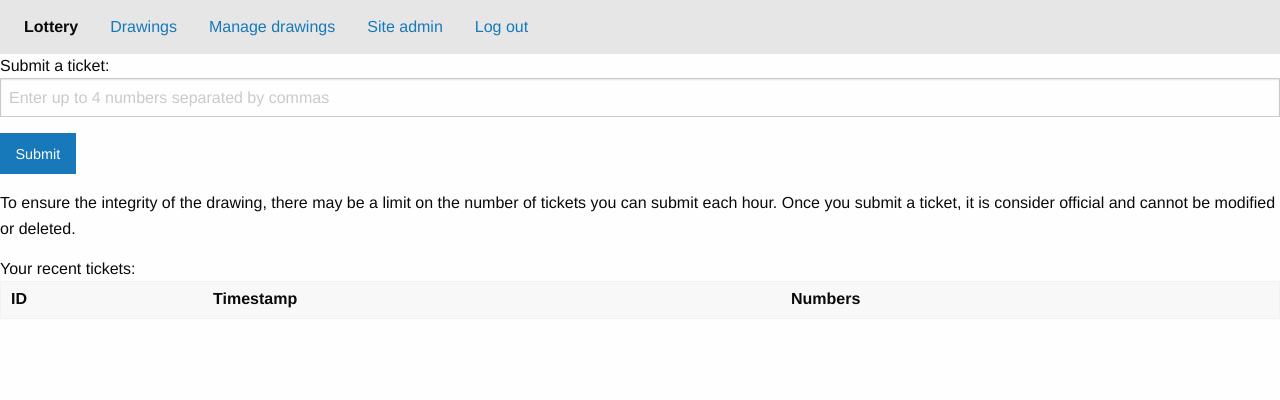
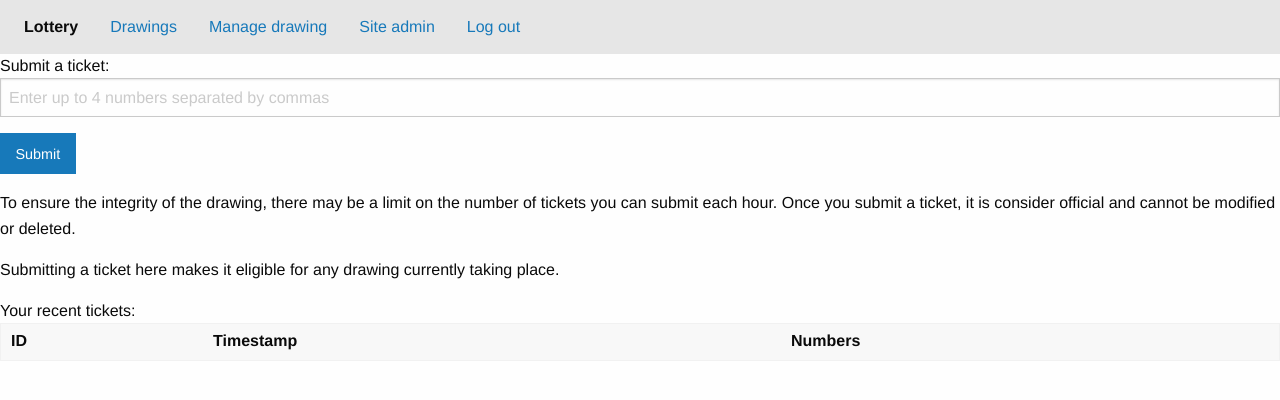
Before and after one commit to evan10s/lottery-v2, a Django app: page /drawings/1 in a window 1280 px wide. Shown: the top 400 px of the page. Run offline with Django 3.2, Linux system fonts and the light colour scheme; the visitor is signed in with stand-in values (Sample User, id 1); data that the repository does not hold is empty; some libraries are stand-ins or nearby versions.

Commit message:
The generic "Manage drawings" link on the list of all drawings changes to "Manage drawing" on a drawing's home page for users with privileges
Fixed a missing tr closing tag on the table

```diff
--- a/lottery/templates/lottery/dashboard.html
+++ b/lottery/templates/lottery/dashboard.html
@@ -13,6 +13,7 @@
       <div class="title-bar-title">Lottery</div>
     </div>
 
+
     <div class="top-bar" id="example-menu">
       <div class="top-bar-left">
         <ul class="dropdown menu" data-dropdown-menu>
@@ -21,8 +22,8 @@
             <a href="{% url 'drawings' %}">Drawings</a></li>
           </li>
           {% if user.is_staff %}
-          <li><a href="{% url 'manage' %}">
-            Manage drawings</a></li>
+          <li><a href="{% url 'manage_drawing' pk %}">
+            Manage drawing</a></li>
           <li><a href="/admin">Site admin</a></li>
           {% endif %}
           {% if user.is_authenticated %}
@@ -42,12 +43,14 @@
         </div>
         Submit a ticket:
         <br />
+
         <form id="submit-ticket" action="{% url 'submit_ticket' %}" method="post">
           {% csrf_token %}
           <input type="text" id="nums" placeholder="Enter up to 4 numbers separated by commas"/>
           <input type="submit" class="button" id="submitBtn" value="Submit" />
         </form>
         <p>To ensure the integrity of the drawing, there may be a limit on the number of tickets you can submit each hour.  Once you submit a ticket, it is consider official and cannot be modified or deleted.</p>
+        <p>Submitting a ticket here makes it eligible for any drawing currently taking place.</p>
       </div>
       <div class="medium-4 columns">
         Your recent tickets:
@@ -63,7 +66,7 @@
                 <td>{{ ticket.pk }}</td>
                 <td>{{ ticket.timestamp }}</td>
                 <td>{% for num in ticket.number_set.all %}{% if not forloop.first %}, {% endif %}{{num.value}}{% comment %}if statement to avoid trailing comma from http://www.djangopro.com/2010/09/django-template-putting-commas-between-a-list-of-items/ {% endcomment%}{% endfor %}
-                </td>
+                </td></tr>
             {% endfor %}
           </tbody>
         </table>
```
